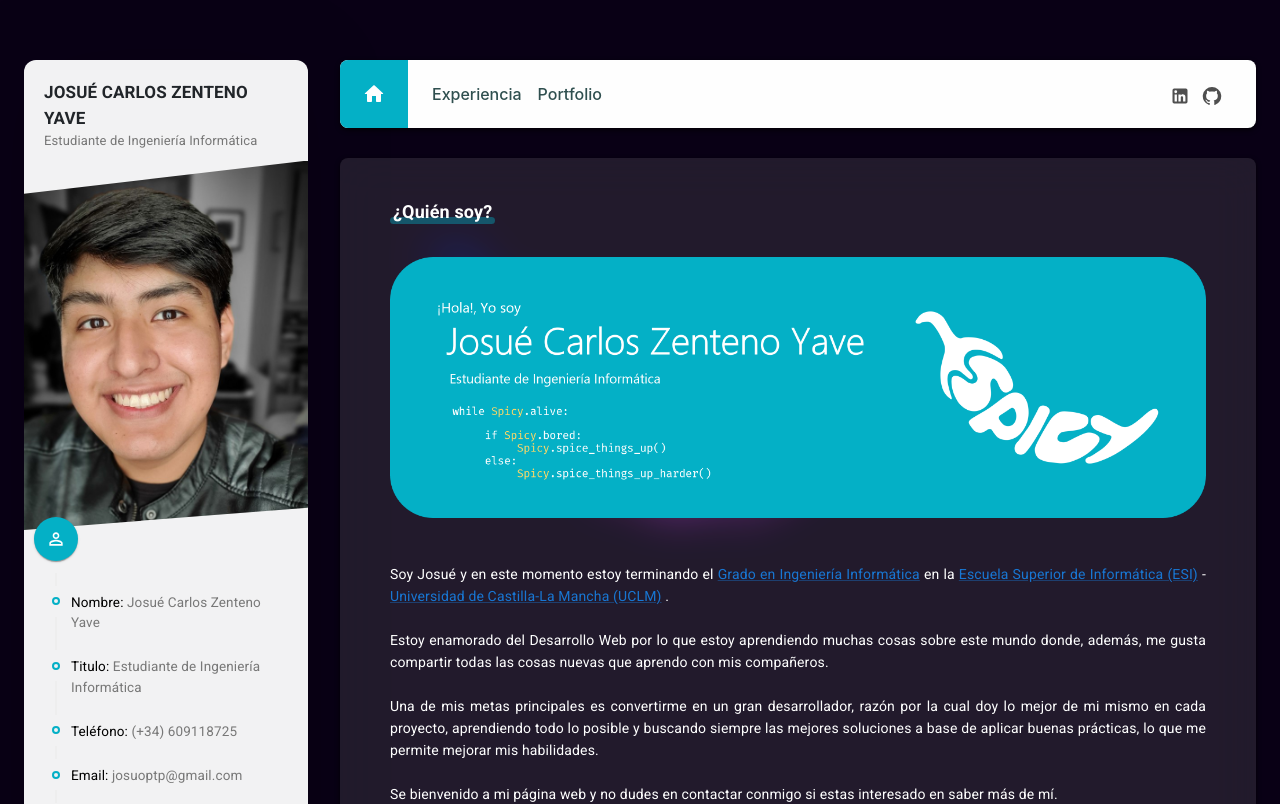
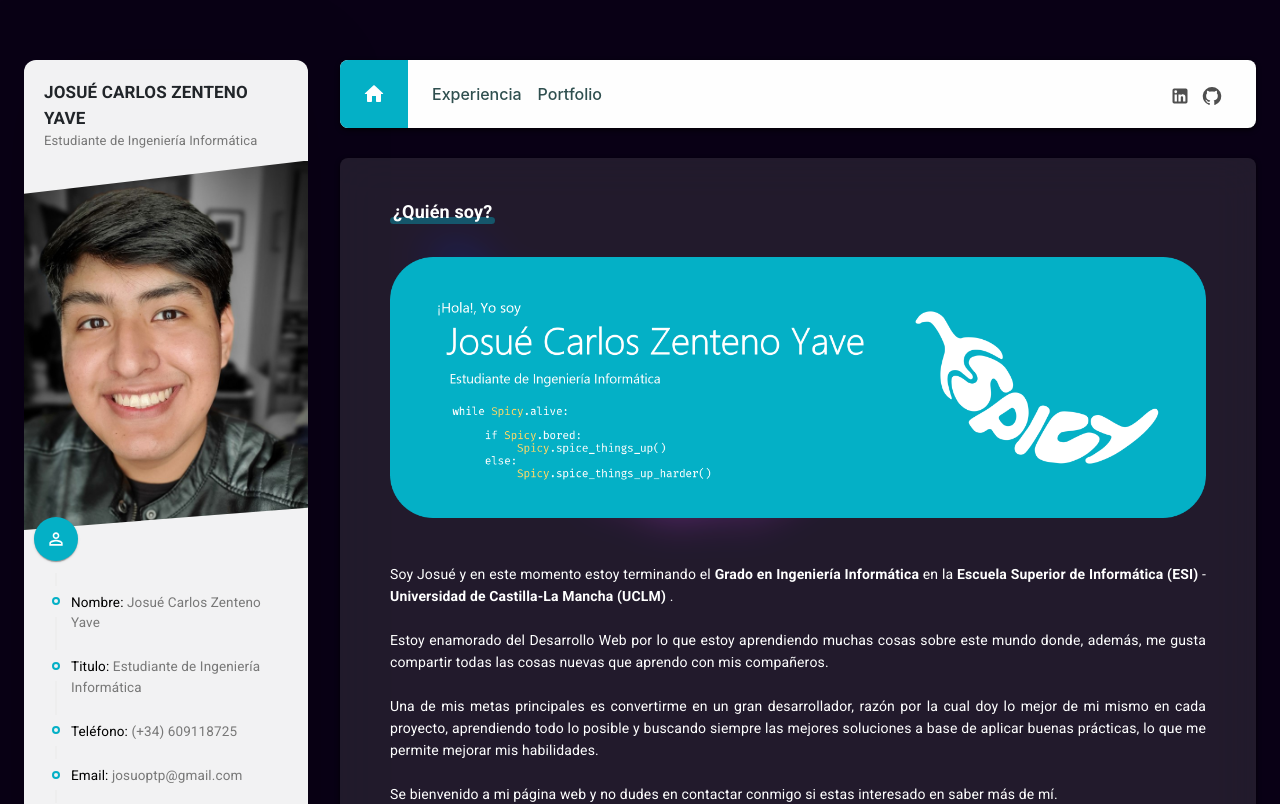
Before and after one commit to Josue-Zenteno/MyPersonalWebPage, a React (Create React App) app: page /#/ in a window 1280 px wide. Shown: the top 804 px of the page. Built offline with nearby package versions, Linux system fonts and the light colour scheme.

Commit message:
Home.css v1.0.1

```diff
--- a/src/pages/Home/Home.css
+++ b/src/pages/Home/Home.css
@@ -4,6 +4,16 @@
   line-height: 22px !important;
   white-space: pre-line;
   text-align: justify;
+}
+
+.aboutme_text a {
+  color: white;
+  font-weight: bolder;
+  text-decoration: none;
+}
+
+.aboutme_text a:hover {
+  color: var(--main-color);
 }
 
 .welcome_text {
```
